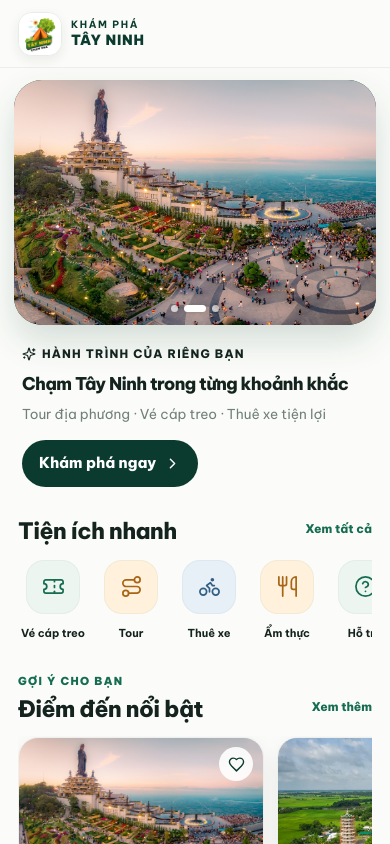
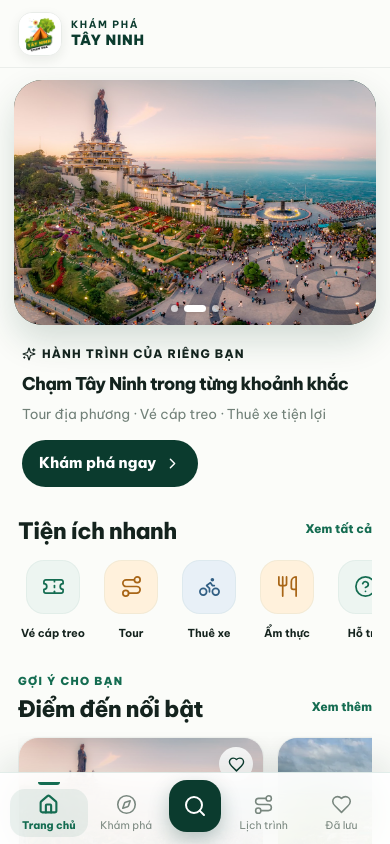
Before and after one commit to minhminhpicture/tayninhtravelapp, a Next.js app: page / in a window 390 px wide. Shown: the top 844 px of the page. Built offline with nearby package versions, Linux system fonts and the light colour scheme.

Commit message:
Refine sticky mobile app navigation

```diff
--- a/app/globals.css
+++ b/app/globals.css
@@ -219,10 +219,13 @@ button { cursor: pointer; }
 .draft-row small { color: var(--muted); font-size: 10px; margin-top: 3px; }
 .draft-row button { width: 34px; height: 34px; border: 0; border-radius: 11px; display: grid; place-items: center; background: #f4f4f2; color: var(--muted); }
 
-.bottom-nav { position: absolute; bottom: 0; left: 0; right: 0; z-index: 30; height: calc(72px + env(safe-area-inset-bottom)); padding: 7px 10px env(safe-area-inset-bottom); background: rgba(255,255,255,.96); backdrop-filter: blur(18px); border-top: 1px solid var(--line); display: grid; grid-template-columns: 1fr 1fr 60px 1fr 1fr; align-items: center; }
-.bottom-nav > button { border: 0; background: none; color: #79877f; display: grid; justify-items: center; gap: 4px; font-size: clamp(9px, 2.7vw, 11px); line-height: 1.2; padding: 5px 1px; }
-.bottom-nav > button.active { color: var(--green); font-weight: 800; }
-.bottom-nav .nav-main { width: 52px; height: 52px; border-radius: 18px; place-self: end center; margin-bottom: 14px; display: grid; place-items: center; color: #fff; background: var(--pine); box-shadow: 0 8px 20px rgba(11,59,46,.28); }
+.bottom-nav { position: fixed; bottom: 0; left: 50%; transform: translateX(-50%); width: min(100%, 480px); z-index: 50; height: calc(72px + env(safe-area-inset-bottom)); padding: 7px 10px max(7px, env(safe-area-inset-bottom)); background: rgba(255,255,255,.94); -webkit-backdrop-filter: blur(22px) saturate(1.3); backdrop-filter: blur(22px) saturate(1.3); border-top: 1px solid rgba(20,108,81,.12); box-shadow: 0 -12px 32px rgba(18,48,38,.1); display: grid; grid-template-columns: 1fr 1fr 60px 1fr 1fr; align-items: center; }
+.bottom-nav > button { position: relative; min-width: 44px; min-height: 48px; border: 0; border-radius: 15px; background: none; color: #79877f; display: grid; justify-items: center; align-content: center; gap: 4px; font-size: clamp(9px, 2.7vw, 11px); line-height: 1.2; padding: 5px 1px; touch-action: manipulation; transition: color .18s ease, background .18s ease, transform .12s ease; }
+.bottom-nav > button:active { transform: scale(.94); }
+.bottom-nav > button.active { color: var(--green); background: rgba(20,108,81,.08); font-weight: 800; }
+.bottom-nav > button.active::before { content: ""; position: absolute; top: -7px; width: 22px; height: 3px; border-radius: 0 0 99px 99px; background: var(--green); }
+.bottom-nav .nav-main { width: 52px; height: 52px; min-width: 52px; min-height: 52px; border-radius: 18px; place-self: end center; margin-bottom: 14px; display: grid; place-items: center; color: #fff; background: var(--pine); box-shadow: 0 8px 20px rgba(11,59,46,.28); }
+.bottom-nav .nav-main::before { display: none; }
 .modal-backdrop { position: absolute; inset: 0; z-index: 60; background: rgba(4,25,18,.54); display: flex; align-items: flex-end; backdrop-filter: blur(4px); }
 .search-modal, .install-modal { width: 100%; max-height: 83%; overflow: auto; background: #fbfcf9; border-radius: 28px 28px 0 0; padding: 10px 18px calc(22px + env(safe-area-inset-bottom)); animation: slideUp .28s ease-out; }
 .modal-handle { width: 38px; height: 4px; border-radius: 99px; background: #d1d9d4; margin: 0 auto 14px; }
@@ -250,6 +253,7 @@ button { cursor: pointer; }
 @media (min-width: 481px) {
   .app-frame { min-height: 880px; height: min(900px, calc(100dvh - 28px)); margin: 14px 0; border-radius: 34px; }
   .screen-content { height: calc(100% - 68px); overflow-y: auto; }
+  .bottom-nav { bottom: 14px; border-radius: 0 0 34px 34px; }
 }
 @media (max-width: 355px) {
   .topbar { padding-inline: 12px; }
@@ -258,7 +262,7 @@ button { cursor: pointer; }
   .hero-panel { margin-inline: 10px; }
   .hero-card { min-height: 210px; border-radius: 23px; }
   .hero-copy { padding-inline: 4px; }
-  .hero-copy h1 { font-size: clamp(28px, 9vw, 32px); }
+  .hero-copy h1 { font-size: clamp(14px, 4.5vw, 17px); }
   .section, .page-section { padding-inline: 13px; }
   .quick-grid { grid-template-columns: repeat(5, 64px); gap: 6px; }
   .quick-grid button { min-width: 64px; }
--- a/app/page.tsx
+++ b/app/page.tsx
@@ -223,6 +223,11 @@ export default function HomePage() {
   const openMap = (name = "Tây Ninh") => window.open(`https://www.google.com/maps/search/?api=1&query=${encodeURIComponent(name)}`, "_blank");
   const openZalo = () => window.open("https://zalo.me/0584556556", "_blank");
   const openTicket = () => window.open("https://nuibaden.lnm.vn", "_blank");
+  const openTab = (nextTab: Tab) => {
+    setTab(nextTab);
+    window.scrollTo({ top: 0, behavior: "smooth" });
+    document.querySelector(".screen-content")?.scrollTo({ top: 0, behavior: "smooth" });
+  };
   const copyQuote = async () => {
     if (!dateRangeValid) {
       notify("Vui lòng chọn ngày nhận và ngày trả hợp lệ");
@@ -563,11 +568,11 @@ export default function HomePage() {
         </div>
 
         <nav className="bottom-nav" aria-label="Điều hướng chính">
-          <NavButton active={tab === "home"} icon={Home} label="Trang chủ" onClick={() => setTab("home")} />
-          <NavButton active={tab === "explore"} icon={Compass} label="Khám phá" onClick={() => setTab("explore")} />
+          <NavButton active={tab === "home"} icon={Home} label="Trang chủ" onClick={() => openTab("home")} />
+          <NavButton active={["explore", "tour", "food", "rental"].includes(tab)} icon={Compass} label="Khám phá" onClick={() => openTab("explore")} />
           <button className="nav-main" onClick={() => setSearchOpen(true)} aria-label="Tìm kiếm"><Search size={24} /></button>
-          <NavButton active={tab === "plan"} icon={Route} label="Lịch trình" onClick={() => setTab("plan")} />
-          <NavButton active={tab === "saved"} icon={Heart} label="Đã lưu" onClick={() => setTab("saved")} />
+          <NavButton active={tab === "plan"} icon={Route} label="Lịch trình" onClick={() => openTab("plan")} />
+          <NavButton active={tab === "saved"} icon={Heart} label="Đã lưu" onClick={() => openTab("saved")} />
         </nav>
 
         {searchOpen && (
@@ -622,5 +627,5 @@ function DestinationCard({ item, favorite, onFavorite, onMap }: { item: typeof d
 }
 
 function NavButton({ active, icon: Icon, label, onClick }: { active: boolean; icon: typeof Home; label: string; onClick: () => void }) {
-  return <button className={active ? "active" : ""} onClick={onClick}><Icon size={21} strokeWidth={active ? 2.4 : 1.8} /><span>{label}</span></button>;
+  return <button className={active ? "active" : ""} onClick={onClick} aria-current={active ? "page" : undefined}><Icon size={21} strokeWidth={active ? 2.4 : 1.8} /><span>{label}</span></button>;
 }
```
